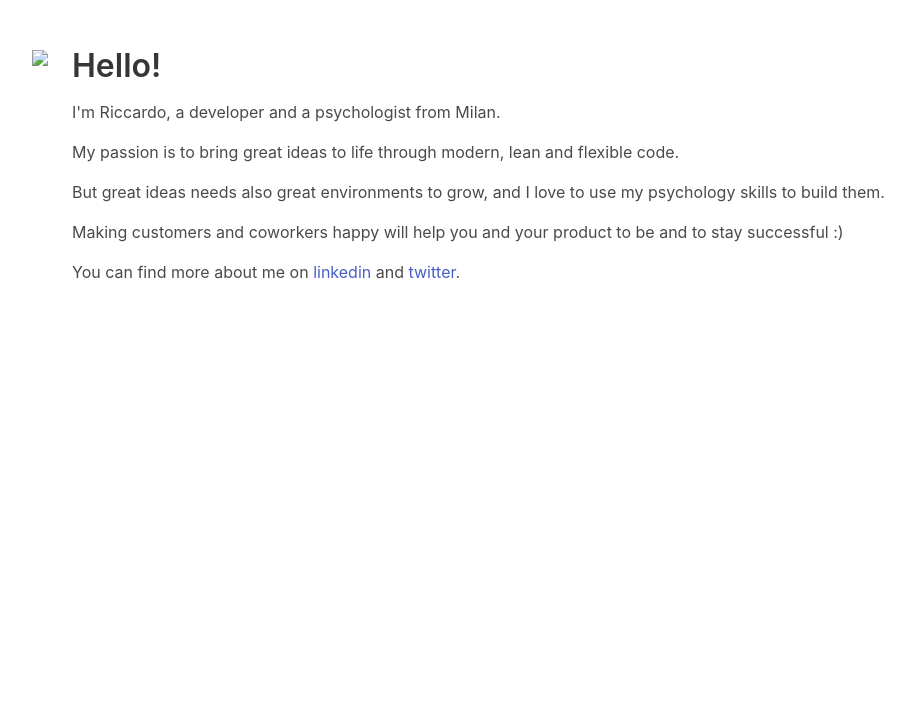
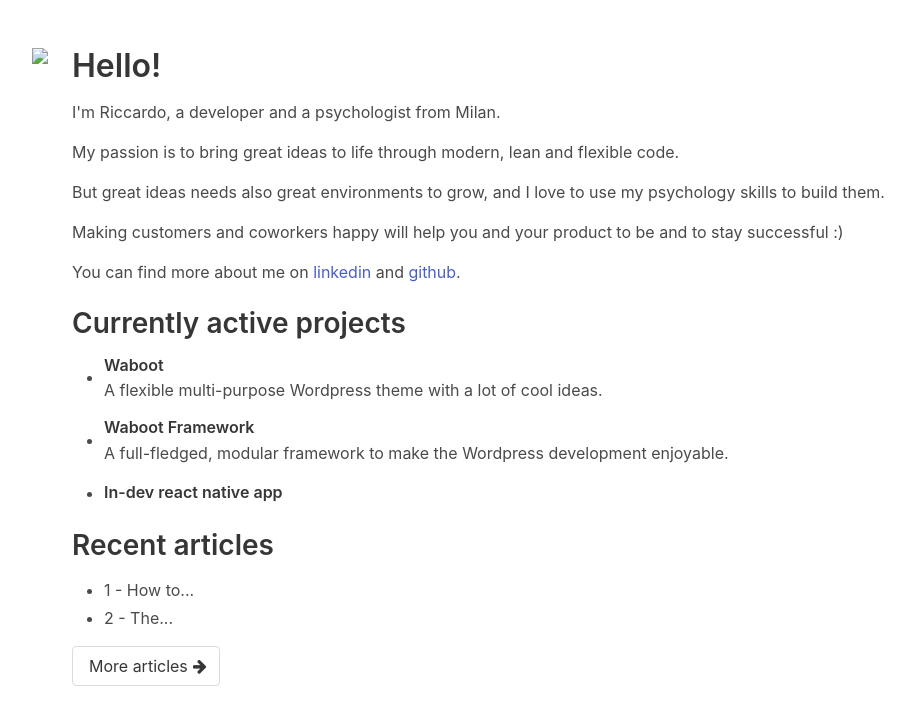
Before and after one commit to LostCore/rdcom_flask, a Flask app: page / in a window 1280 px wide. Shown: the top 725 px of the page, without its empty margins (48-958 px from the left). Run offline with Flask 2, Linux system fonts and the light colour scheme; style sheets or scripts are compiled from the project's sources; some libraries are stand-ins or nearby versions.

Commit message:
Testing content and layout

```diff
--- a/rdcom_website/templates/layout.html
+++ b/rdcom_website/templates/layout.html
@@ -12,7 +12,11 @@
 <div class="section">
     <div class="container is-fluid">
         <div class="columns">
-            <div class="column is-narrow"><img src="http://via.placeholder.com/150x150"></div>
+            <div class="column is-narrow">
+                <figure class="image">
+                    <img src="http://via.placeholder.com/150x150">
+                </figure>
+            </div>
             <div class="column">
                 <div class="content">
                     <h1>Hello!</h1>
@@ -20,7 +24,40 @@
                     <p>My passion is to bring great ideas to life through modern, lean and flexible code.</p>
                     <p>But great ideas needs also great environments to grow, and I love to use my psychology skills to build them.</p>
                     <p>Making customers and coworkers happy will help you and your product to be and to stay successful :)</p>
-                    <p>You can find more about me on <a href="">linkedin</a> and <a href="">twitter</a>.</p>
+                    <p>You can find more about me on <a href="">linkedin</a> and <a href="">github</a>.</p>
+                </div>
+                <div class="content">
+                    <h2>Currently active projects</h2>
+                    <ul id="active-projects">
+                        <li>
+                            <p>
+                                <span class="project-title">Waboot</span>
+                                A flexible multi-purpose Wordpress theme with a lot of cool ideas.
+                            </p>
+                        </li>
+                        <li>
+                            <p>
+                                <span class="project-title">Waboot Framework</span>
+                                A full-fledged, modular framework to make the Wordpress development enjoyable.
+                            </p>
+                        </li>
+                        <li>
+                            <p>
+                                <span class="project-title">In-dev react native app</span>
+                            </p>
+                        </li>
+                    </ul>
+                </div>
+                <div class="content">
+                    <h2>Recent articles</h2>
+                    <ul id="recent-articles">
+                        <li>1 - How to...</li>
+                        <li>2 - The...</li>
+                    </ul>
+                    <a href="" class="button is-outlined">
+                        More articles&nbsp;&nbsp;
+                        <span class="icon is-small"><i class="fa fa-arrow-right" aria-hidden="true"></i></span>
+                    </a>
                 </div>
             </div>
         </div>
--- a/sass/rdcom.scss
+++ b/sass/rdcom.scss
@@ -11,6 +11,22 @@
 
 @import "typography";
 
+ul#active-projects{
+  li{
+    margin-bottom: 1em;
+    span.project-title{
+      display: block;
+      margin-bottom: 0.3em;
+      @extend .title;
+      @extend .is-6;
+    }
+    p{
+      display: inline-block;
+      vertical-align: middle;
+    }
+  }
+}
+
 .header-wrapper{
   h1{
     border-bottom: 4px solid black;
```
